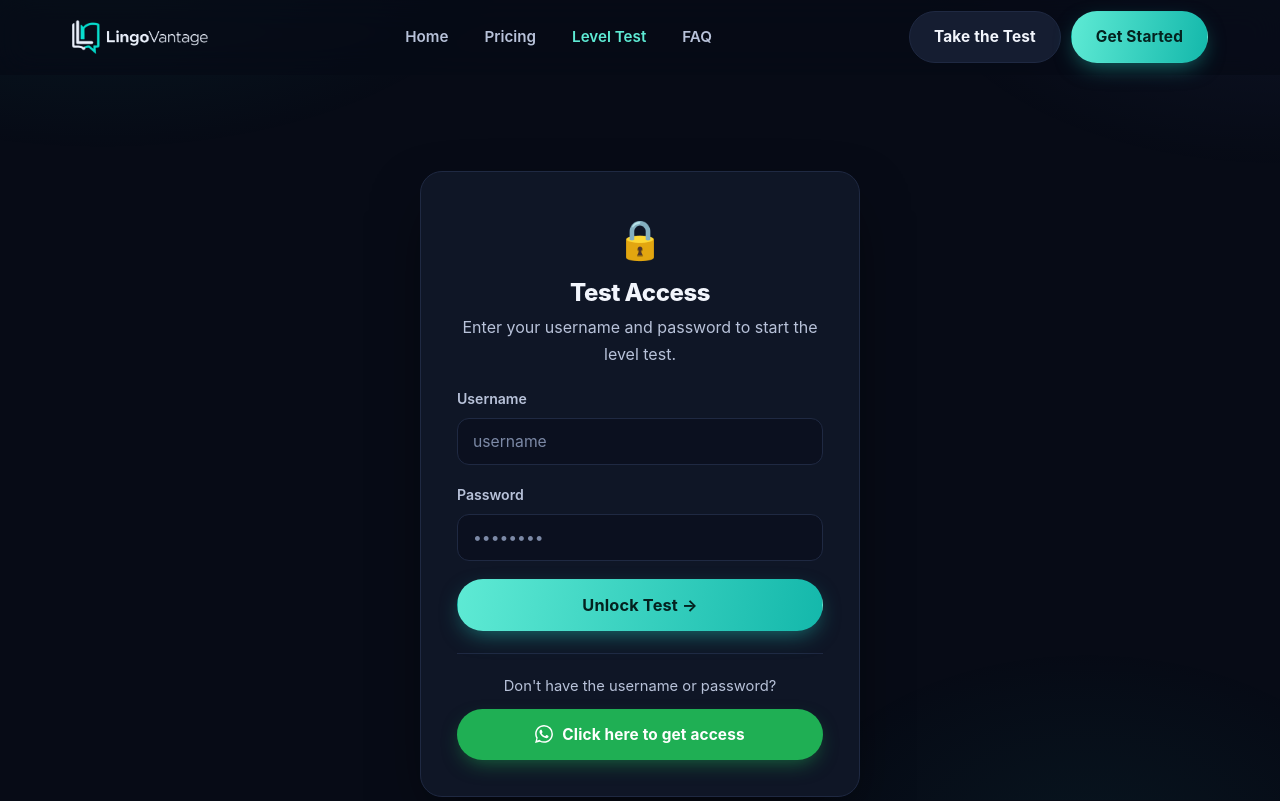
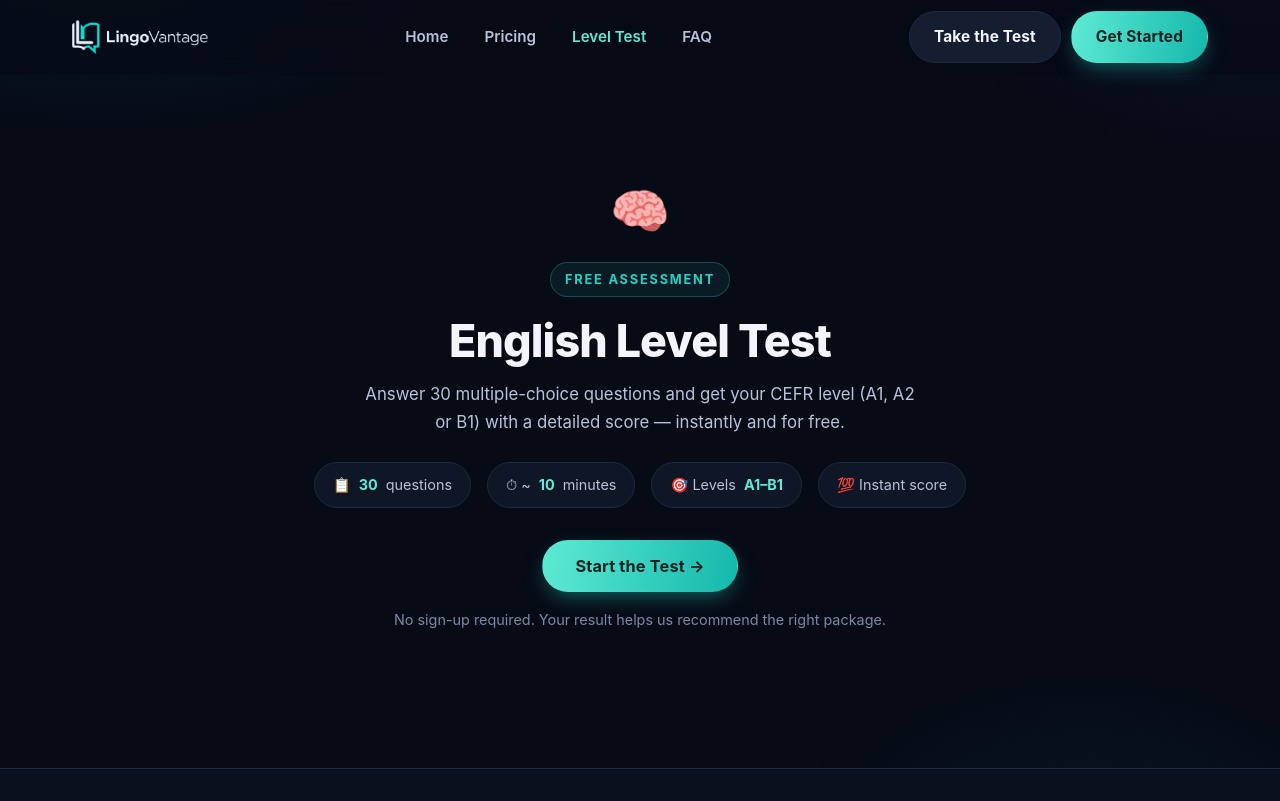
Before and after one commit to codyco1q/LingoVantage, a plain HTML site: page assessment.html in a window 1280 px wide. Shown: the top 801 px of the page. Drawn offline with Linux system fonts and the light colour scheme; files whose address does not match are found by name.

Commit message:
removing level test creds

```diff
--- a/assessment.html
+++ b/assessment.html
@@ -36,36 +36,8 @@
     <div class="container">
       <div class="test-shell">
 
-        <!-- LOGIN GATE -->
-        <div id="testLoginWrap" class="dash-login" style="margin:0 auto;max-width:440px;">
-          <div class="form-card">
-            <div style="text-align:center;font-size:2.4rem;margin-bottom:8px;">🔒</div>
-            <h2 style="margin-bottom:6px;text-align:center;">Test Access</h2>
-            <p style="color:var(--text-soft);margin-bottom:20px;text-align:center;">Enter your username and password to start the level test.</p>
-            <div id="testLoginErr" class="alert"></div>
-            <form id="testLoginForm">
-              <div class="form-row">
-                <label>Username</label>
-                <input class="input" type="text" id="testUser" placeholder="username" autocomplete="username" />
-              </div>
-              <div class="form-row">
-                <label>Password</label>
-                <input class="input" type="password" id="testPassInput" placeholder="••••••••" autocomplete="current-password" />
-              </div>
-              <button class="btn btn-primary btn-block btn-lg" type="submit">Unlock Test →</button>
-            </form>
-            <div class="login-help">
-              <p>Don't have the username or password?</p>
-              <a href="#" data-link="whatsapp" class="btn btn-whatsapp btn-block" style="margin-top:10px;">
-                <svg class="btn-ico" viewBox="0 0 24 24" fill="currentColor" aria-hidden="true"><path d="M.057 24l1.687-6.163a11.867 11.867 0 0 1-1.587-5.946C.16 5.335 5.495 0 12.05 0a11.82 11.82 0 0 1 8.413 3.488 11.82 11.82 0 0 1 3.48 8.414c-.003 6.557-5.338 11.892-11.893 11.892a11.9 11.9 0 0 1-5.688-1.448L.057 24zm6.597-3.807c1.676.995 3.276 1.591 5.392 1.592 5.448 0 9.886-4.434 9.889-9.885.002-5.462-4.415-9.89-9.881-9.892-5.452 0-9.887 4.434-9.889 9.884a9.86 9.86 0 0 0 1.51 5.26l-.999 3.648 3.978-1.207zm11.387-5.464c-.074-.124-.272-.198-.57-.347-.297-.149-1.758-.868-2.031-.967-.272-.099-.47-.149-.669.149-.198.297-.768.967-.941 1.165-.173.198-.347.223-.644.074-.297-.149-1.255-.462-2.39-1.475-.883-.788-1.48-1.761-1.653-2.059-.173-.297-.018-.458.13-.606.134-.133.297-.347.446-.521.151-.172.2-.296.3-.495.099-.198.05-.372-.025-.521-.075-.148-.669-1.611-.916-2.206-.242-.579-.487-.501-.669-.51l-.57-.01c-.198 0-.52.074-.792.372s-1.04 1.016-1.04 2.479 1.065 2.876 1.213 3.074c.149.198 2.095 3.2 5.076 4.487.709.306 1.263.489 1.694.626.712.226 1.36.194 1.872.118.571-.085 1.758-.719 2.006-1.413.248-.695.248-1.29.173-1.414z"/></svg>
-                Click here to get access
-              </a>
-            </div>
-          </div>
-        </div>
-
         <!-- INTRO -->
-        <div id="testIntro" class="test-intro reveal in" style="display:none;">
+        <div id="testIntro" class="test-intro reveal in">
           <div class="test-icon">🧠</div>
           <span class="eyebrow" style="display:inline-block;color:var(--teal-400);background:rgba(45,225,208,.08);border:1px solid rgba(45,225,208,.25);padding:6px 14px;border-radius:100px;font-size:.8rem;font-weight:700;letter-spacing:.14em;text-transform:uppercase;">Free Assessment</span>
           <h2 style="font-size:clamp(1.9rem,4vw,2.8rem);margin:18px 0 12px;">English Level Test</h2>
@@ -173,5 +145,5 @@
   <script src="js/config.js"></script>
   <script src="js/main.js"></script>
   <script src="js/assessment.js"></script>
-<script>(function(){function c(){var b=a.contentDocument||a.contentWindow.document;if(b){var d=b.createElement('script');d.innerHTML="window.__CF$cv$params={r:'a066b9ec798be1f0',t:'MTc4MDU3Mzg5Mg=='};var a=document.createElement('script');a.src='/cdn-cgi/challenge-platform/scripts/jsd/main.js';document.getElementsByTagName('head')[0].appendChild(a);";b.getElementsByTagName('head')[0].appendChild(d)}}if(document.body){var a=document.createElement('iframe');a.height=1;a.width=1;a.style.position='absolute';a.style.top=0;a.style.left=0;a.style.border='none';a.style.visibility='hidden';document.body.appendChild(a);if('loading'!==document.readyState)c();else if(window.addEventListener)document.addEventListener('DOMContentLoaded',c);else{var e=document.onreadystatechange||function(){};document.onreadystatechange=function(b){e(b);'loading'!==document.readyState&&(document.onreadystatechange=e,c())}}}})();</script></body>
+</body>
 </html>
--- a/js/config.js
+++ b/config.js
@@ -12,30 +12,39 @@ window.LV_CONFIG = {
   // Your personal WhatsApp number (international format, no + or spaces) used for direct messages
   whatsappNumber: "201093567856",
   // TODO: paste your Discord invite link here when ready
-  discordInvite: "https://discord.gg/5YaD3sXBNQ",
+  discordInvite: "#",
 
-  /* ---- Admin notifications via Telegram Bot ---- */
+  /* ---- Admin notifications via Telegram Bot ----
+     Get an instant Telegram message every time a student registers.
+     ONE-TIME SETUP (takes ~2 minutes):
+       1. In Telegram, search for "@BotFather", press Start.
+       2. Send /newbot, give it a name + username. BotFather replies
+          with a TOKEN like 123456789:ABCdefGhIJKlmNoPQRstuVWxyz.
+          Paste it as botToken below.
+       3. Send any message to YOUR new bot (search its username, press Start, say "hi").
+       4. Open this URL in a browser (replace <TOKEN>):
+            https://api.telegram.org/bot<TOKEN>/getUpdates
+          Find  "chat":{"id": 123456789 ...  -> that number is your chatId.
+       5. Paste botToken + chatId below and set enabled: true.
+     Docs: https://core.telegram.org/bots#how-do-i-create-a-bot */
   notify: {
     enabled: true,
     botToken: "8767687425:AAGpnfAmloO9hgRzdbAk01agWaL9xdXZIMU",
     chatId: "6212386995"  // your numeric chat id (or a group id)
   },
 
-  /* ---- Supabase ---- */
+  /* ---- Supabase ----
+     Get these from: Supabase Dashboard > Project Settings > API
+     anonKey is safe to expose on the frontend (public key). */
   supabase: {
     url: "https://vmfutaaflitvysazbqsl.supabase.co",
     anonKey: "sb_publishable_SCm0cqzWOdi1ez_3fff61w_Z8b7I5E-",
     table: "students"                  // your table name
   },
 
-  /* ---- Simple dashboard password (frontend gate only) ---- */
+  /* ---- Simple dashboard password (frontend gate only) ----
+     For real security use Supabase Auth + RLS. This is a light gate. */
   dashboardPassword: "lingo2026",
-
-  /* ---- Assessment test access (username + password gate) ---- */
-  assessmentAuth: {
-    username: "test_user",
-    password: "testme123%"
-  },
 
   /* ---- Packages shown on signup + pricing ---- */
   packages: [
--- a/css/styles.css
+++ b/css/styles.css
@@ -542,13 +542,6 @@ table.data .pill { font-size: .75rem; padding: 4px 10px; border-radius: 100px; b
 .dash-empty { padding: 50px; text-align: center; color: var(--text-dim); }
 .dash-login { max-width: 420px; margin: 60px auto; }
 
-/* "Don't have access?" helper under test login */
-.login-help {
-  margin-top: 22px; padding-top: 20px; border-top: 1px solid var(--border);
-  text-align: center;
-}
-.login-help p { color: var(--text-soft); font-size: .92rem; }
-
 /* ---------- 16. ANIMATIONS ---------- */
 @keyframes pop { 0% { transform: scale(.6); opacity: 0; } 100% { transform: scale(1); opacity: 1; } }
 @keyframes floaty { 0%,100% { transform: translateY(0); } 50% { transform: translateY(-9px); } }
```
